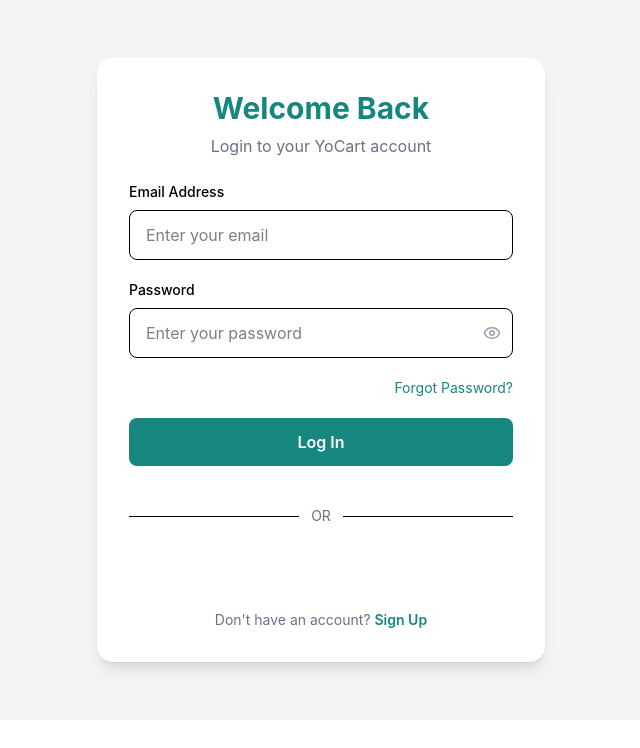
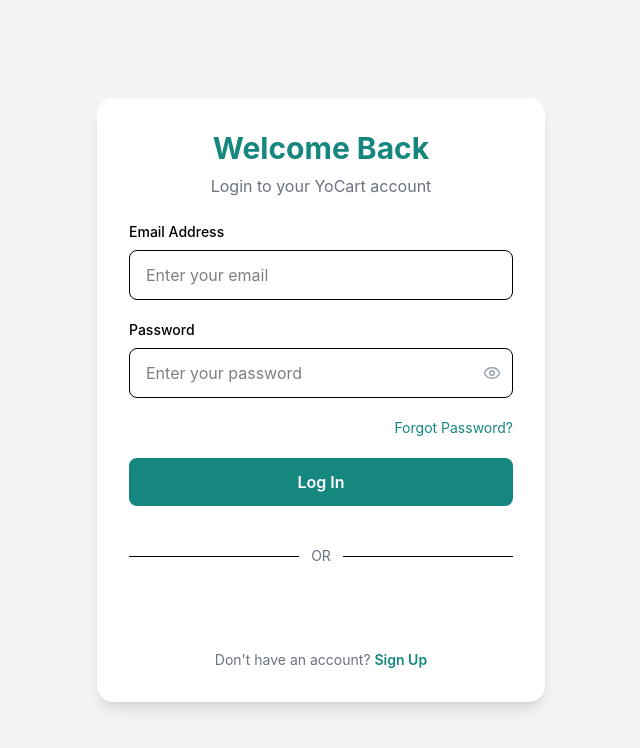
Before and after one commit to KINSHUKHERE/Ecommerce-Website-MERN, a React (Vite) app in the folder Frontend/: page /login in a window 1280 px wide. Shown: the top 748 px of the page, without its empty margins (319-959 px from the left). Built offline with nearby package versions, Linux system fonts and the light colour scheme; no server answers; what @capacitor/core would draw is missing.

Commit message:
Fix layout heights globally across storefront pages using flexbox flex-grow

```diff
--- a/Frontend/src/App.jsx
+++ b/Frontend/src/App.jsx
@@ -4,7 +4,7 @@
 
 function App() {
   return (
-    <div className="w-full h-screen">
+    <div className="w-full min-h-screen">
       <ScrollToTop />
       <DynamicTitle />
       <AppRoutes />
--- a/Frontend/src/pages/Cart.jsx
+++ b/Frontend/src/pages/Cart.jsx
@@ -131,7 +131,7 @@
 
   if (loading) {
     return (
-      <div className="min-h-[calc(100vh-80px)] bg-[#f1f3f6] p-6 flex flex-col items-center justify-center">
+      <div className="flex-grow w-full bg-[#f1f3f6] p-6 flex flex-col items-center justify-center">
         <div className="animate-spin rounded-full h-12 w-12 border-t-2 border-b-2 border-[#15877F]"></div>
         <p className="text-gray-500 mt-4 animate-pulse">Loading your cart...</p>
       </div>
@@ -139,7 +139,7 @@
   }
 
   return (
-    <div className="min-h-[calc(100vh-80px)] bg-neutral-50 px-2 sm:px-6 py-6 pb-24 lg:pb-8 font-sans antialiased relative">
+    <div className="flex-grow w-full bg-neutral-50 px-2 sm:px-6 py-6 pb-24 lg:pb-8 font-sans antialiased relative">
       {/* Toast Alert Widget */}
       {message && (
         <div className="fixed top-4 right-4 z-50 flex items-center gap-3 p-3 rounded-lg bg-white border border-gray-150 shadow-md animate-slideIn">
--- a/Frontend/src/pages/Checkout.jsx
+++ b/Frontend/src/pages/Checkout.jsx
@@ -308,7 +308,7 @@
 
   if (loading) {
     return (
-      <div className="min-h-[calc(100vh-80px)] bg-slate-50 flex flex-col items-center justify-center">
+      <div className="flex-grow w-full bg-slate-50 flex flex-col items-center justify-center">
         <Loader2 className="animate-spin text-[#088178] w-10 h-10 mb-4" />
         <p className="text-sm text-gray-500 font-medium animate-pulse">Securing Connection...</p>
       </div>
@@ -316,12 +316,10 @@
   }
 
   return (
-    <div className="min-h-[calc(100vh-80px)] bg-slate-50 font-sans antialiased text-slate-800 leading-relaxed">
+    <div className="flex-grow w-full bg-slate-50 font-sans antialiased text-slate-800 leading-relaxed">
       <div className="max-w-2xl mx-auto px-4 py-8 pb-24">
 
-        {/* ========================================================================= */}
-        {/* STEP 3: PAYMENT SUCCESS CONFIRMATION PAGE */}
-        {/* ========================================================================= */}
+
         {checkoutStep === 3 ? (
           <div className="max-w-2xl mx-auto p-8 bg-white border border-gray-100 rounded-2xl shadow-sm text-center relative overflow-hidden animate-fadeIn text-left">
 
--- a/Frontend/src/pages/Login.jsx
+++ b/Frontend/src/pages/Login.jsx
@@ -88,7 +88,7 @@
   };
 
   return (
-    <div className="min-h-[calc(100vh-80px)] bg-gray-100 flex items-center justify-center px-4 relative">
+    <div className="flex-grow w-full bg-gray-100 flex items-center justify-center px-4 relative">
       {isLoggingIn && (
         <div className="fixed inset-0 bg-black/60 backdrop-blur-sm z-50 flex flex-col items-center justify-center transition-all duration-300">
           <div className="bg-white p-8 rounded-2xl shadow-xl flex flex-col items-center max-w-xs w-full mx-4 border border-gray-100">
--- a/Frontend/src/pages/PrivacyPolicy.jsx
+++ b/Frontend/src/pages/PrivacyPolicy.jsx
@@ -4,7 +4,7 @@
 
 const PrivacyPolicy = () => {
   return (
-    <div className="min-h-[calc(100vh-80px)] bg-slate-50 py-12 px-4 sm:px-6 lg:px-8">
+    <div className="flex-grow w-full bg-slate-50 py-12 px-4 sm:px-6 lg:px-8">
       <div className="max-w-4xl mx-auto bg-white rounded-3xl border border-gray-150 shadow-md p-6 sm:p-10">
         {/* Back Button */}
         <div className="mb-6">
--- a/Frontend/src/pages/ProductDetails.jsx
+++ b/Frontend/src/pages/ProductDetails.jsx
@@ -65,7 +65,7 @@
   // If wrong productId or product not found
   if (!product) {
     return (
-      <div className="min-h-[calc(100vh-80px)] bg-gray-50 py-20 flex flex-col items-center justify-center">
+      <div className="flex-grow w-full bg-gray-50 py-20 flex flex-col items-center justify-center">
         <div className="animate-spin rounded-full h-12 w-12 border-t-2 border-b-2 border-indigo-600"></div>
         <p className="text-gray-500 mt-4 animate-pulse">Loading product details...</p>
       </div>
--- a/Frontend/src/pages/Products.jsx
+++ b/Frontend/src/pages/Products.jsx
@@ -180,7 +180,7 @@
   };
 
   return (
-    <div className="min-h-[calc(100vh-80px)] bg-gray-50 py-8">
+    <div className="flex-grow w-full bg-gray-50 py-8">
 
 
       {/* Heading & Search Box */}
--- a/Frontend/src/pages/SignUp.jsx
+++ b/Frontend/src/pages/SignUp.jsx
@@ -76,7 +76,7 @@
   };
 
   return (
-    <div className="min-h-[calc(100vh-80px)] bg-gray-100 flex items-center justify-center px-4 py-8 relative">
+    <div className="flex-grow w-full bg-gray-100 flex items-center justify-center px-4 py-8 relative">
       {isSubmitting && (
         <div className="fixed inset-0 bg-black/60 backdrop-blur-sm z-50 flex flex-col items-center justify-center transition-all duration-300">
           <div className="bg-white p-8 rounded-2xl shadow-xl flex flex-col items-center max-w-xs w-full mx-4 border border-gray-100">
--- a/Frontend/src/pages/TermsConditions.jsx
+++ b/Frontend/src/pages/TermsConditions.jsx
@@ -4,7 +4,7 @@
 
 const TermsConditions = () => {
   return (
-    <div className="min-h-[calc(100vh-80px)] bg-slate-50 py-12 px-4 sm:px-6 lg:px-8">
+    <div className="flex-grow w-full bg-slate-50 py-12 px-4 sm:px-6 lg:px-8">
       <div className="max-w-4xl mx-auto bg-white rounded-3xl border border-gray-150 shadow-md p-6 sm:p-10">
         {/* Back Button */}
         <div className="mb-6">
--- a/Frontend/src/routes/AppRoutes.jsx
+++ b/Frontend/src/routes/AppRoutes.jsx
@@ -36,10 +36,12 @@
     return <Navigate to="/admin" replace />;
   }
   return (
-    <>
+    <div className="flex flex-col min-h-screen w-full">
       <Navbar />
-      <Outlet />
-    </>
+      <main className="flex-grow flex flex-col w-full">
+        <Outlet />
+      </main>
+    </div>
   );
 };
 
```
